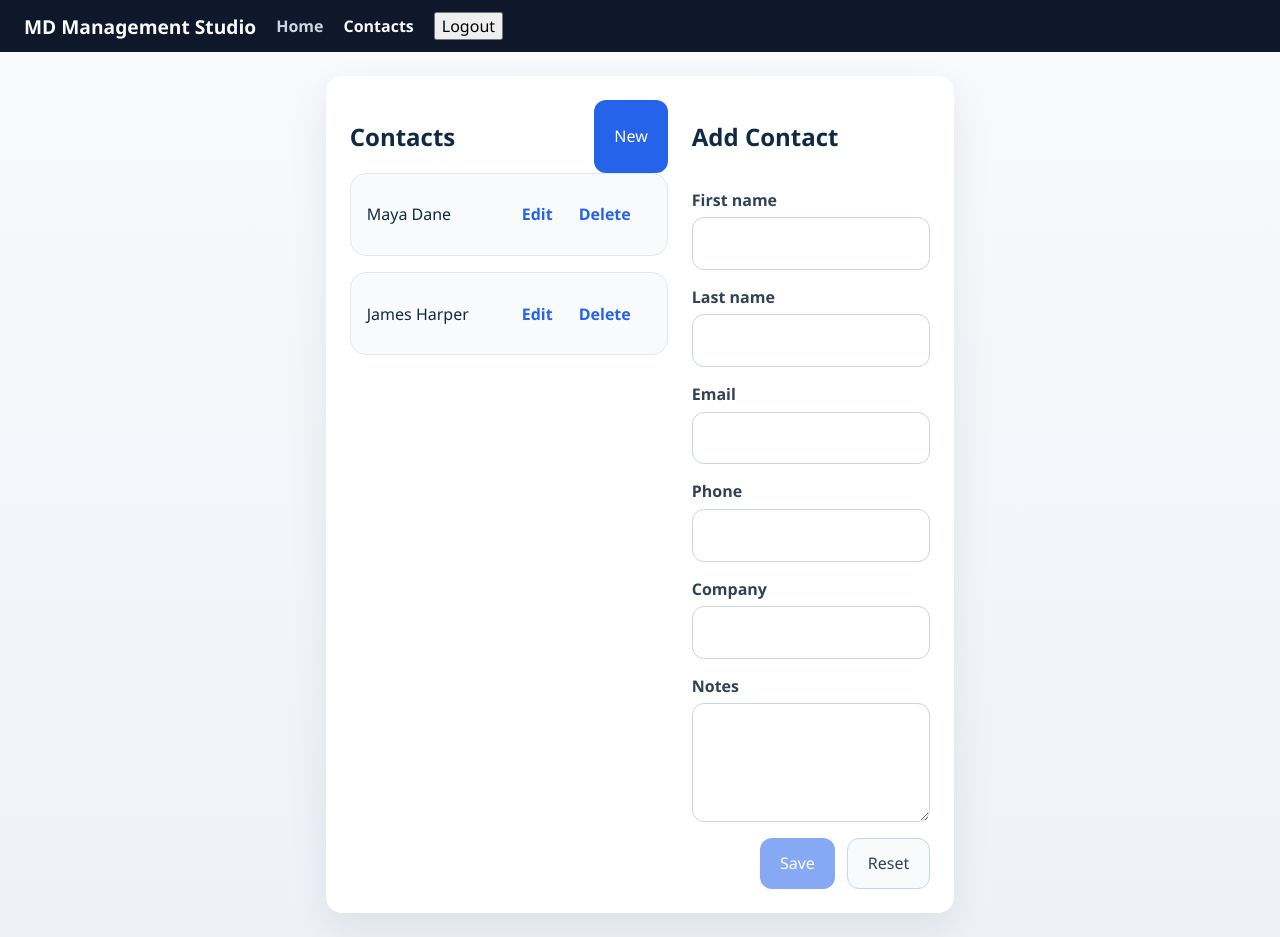
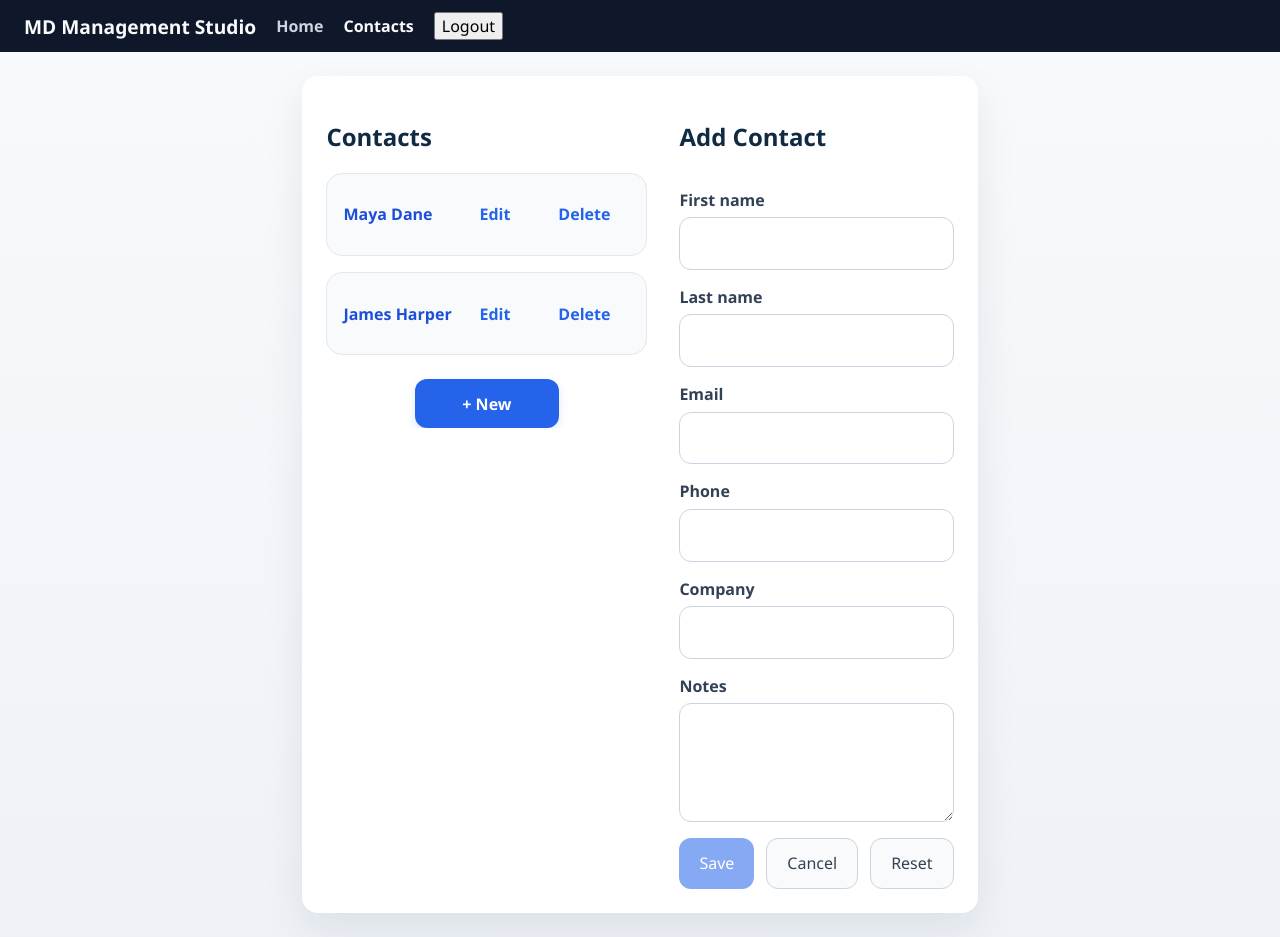
Before and after one commit to mldanello/Contacts-Angular-AI, an Angular app: page /login in a window 1280 px wide. Both pictures are taken after typing "Sample", "Sample123" into the empty fields and a click on the button "Sign in". Built offline with nearby package versions, Linux system fonts and the light colour scheme; no server answers.

Commit message:
Tweak the contact component add view mode with edit button

```diff
--- a/src/app/contacts/contacts.component.css
+++ b/src/app/contacts/contacts.component.css
@@ -7,6 +7,10 @@
 .contact-list {
   display: grid;
   gap: 1rem;
+  max-height: 48rem;
+  overflow-y: auto;
+  padding-right: 0.5rem;
+  position: relative;
 }
 
 .contact-item {
@@ -17,9 +21,57 @@
   display: flex;
   justify-content: space-between;
   align-items: center;
+  transition: border-color 0.2s ease, background-color 0.2s ease;
 }
 
-.contact-item button {
+.new-contact-button {
+  width: 9rem;
+  min-height: 2.5rem;
+  align-self: center;
+  justify-self: center;
+  display: inline-flex;
+  align-items: center;
+  justify-content: center;
+  gap: 0.5rem;
+  border-radius: 0.75rem;
+  border: none;
+  background: #2563eb;
+  color: white;
+  cursor: pointer;
+  font-weight: 600;
+  margin-top: 0.5rem;
+}
+
+.new-contact-button {
+  width: 9rem;
+  min-height: 2.5rem;
+  align-self: center;
+  justify-self: center;
+  display: inline-flex;
+  align-items: center;
+  justify-content: center;
+  gap: 0.5rem;
+  border-radius: 0.75rem;
+  border: none;
+  background: #2563eb;
+  color: white;
+  cursor: pointer;
+  font-weight: 600;
+  margin-top: 0.5rem;
+  box-shadow: 0 4px 10px rgba(37, 99, 235, 0.15);
+}
+
+.new-contact-button:hover {
+  background: #1d4ed8;
+}
+
+.contact-item.selected {
+  background: #eff6ff;
+  border-color: #93c5fd;
+}
+
+.contact-item button,
+.contact-actions button {
   border: none;
   background: transparent;
   color: #2563eb;
@@ -27,13 +79,59 @@
   font-weight: 600;
 }
 
-.contact-item button:hover {
+.contact-item button:hover,
+.contact-actions button:hover {
   color: #1d4ed8;
+}
+
+.contact-link {
+  color: #1d4ed8;
+  text-decoration: none;
+  font-weight: 600;
+}
+
+.contact-link:hover {
+  text-decoration: underline;
+}
+
+.contact-actions {
+  display: flex;
+  gap: 0.5rem;
+  align-items: center;
 }
 
 .contact-detail {
   display: grid;
   gap: 1rem;
+}
+
+.contact-view {
+  display: grid;
+  gap: 0.75rem;
+  background: #fff;
+  border: 1px solid #e2e8f0;
+  border-radius: 1rem;
+  padding: 1rem;
+}
+
+.detail-row {
+  display: grid;
+  grid-template-columns: 9rem 1fr;
+  gap: 0.75rem;
+  align-items: start;
+}
+
+.detail-label {
+  font-weight: 600;
+  color: #475569;
+  text-align: right;
+  white-space: nowrap;
+}
+
+.detail-label::after {
+  content: ':';
+  margin-left: 0.25rem;
+  color: #64748b;
 }
 
 .contact-detail form {
--- a/src/app/contacts/contacts.component.html
+++ b/src/app/contacts/contacts.component.html
@@ -3,21 +3,43 @@
     <div>
         <div class="actions" style="justify-content: space-between;">
           <h2>Contacts</h2>
-          <button class="primary" type="button" (click)="selectContact(newContactTemplate())">New</button>
         </div>
         <div class="contact-list">
-          <div *ngFor="let contact of contacts()" class="contact-item">
-            <span>{{ contact.firstName }} {{ contact.lastName }}</span>
-            <div>
-              <button type="button" (click)="selectContact(contact)">Edit</button>
-              <button type="button" class="secondary" (click)="removeContact(contact.id)">Delete</button>
+          <div *ngFor="let contact of contacts()" class="contact-item" [class.selected]="selectedContact().id === contact.id">
+            <a href="#" class="contact-link" (click)="selectContact(contact); $event.preventDefault()">
+              {{ contact.firstName }} {{ contact.lastName }}
+            </a>
+            <div class="contact-actions">
+              <button type="button" class="secondary" (click)="goToEditMode(contact)">Edit</button>
+              <button type="button" class="danger" (click)="removeContact(contact.id)">Delete</button>
             </div>
           </div>
+          <button class="primary new-contact-button" type="button" (click)="selectContact(newContactTemplate(), true)">+ New</button>
         </div>
       </div>
 
       <div class="contact-detail">
-        <h2>{{ selectedContact().id ? 'Edit Contact' : 'Add Contact' }}</h2>
+        <h2>
+          {{ selectedContact().id ? (editing() ? 'Edit Contact' : 'Contact Details') : 'Add Contact' }}
+        </h2>
+
+        <ng-container *ngIf="selectedContact().id && !editing(); else editForm">
+          <div class="contact-view">
+            <div class="detail-row"><span class="detail-label">Name</span><span>{{ selectedContact().firstName }} {{ selectedContact().lastName }}</span></div>
+            <div class="detail-row"><span class="detail-label">Email</span><span>{{ selectedContact().email }}</span></div>
+            <div class="detail-row"><span class="detail-label">Phone</span><span>{{ selectedContact().phone }}</span></div>
+            <div class="detail-row"><span class="detail-label">Company</span><span>{{ selectedContact().company }}</span></div>
+            <div class="detail-row"><span class="detail-label">Notes</span><span>{{ selectedContact().notes }}</span></div>
+          </div>
+          <div class="actions">
+            <button class="primary" type="button" (click)="goToEditMode()">Edit</button>
+            <button class="danger" type="button" (click)="removeContact(selectedContact().id)">Delete</button>
+          </div>
+          <p *ngIf="message" class="info-message">{{ message }}</p>
+          <p *ngIf="error" class="error-message">{{ error }}</p>
+        </ng-container>
+
+        <ng-template #editForm>
           <form #contactForm="ngForm" (ngSubmit)="saveContact()">
             <div class="input-group" [class.invalid]="firstName.invalid && firstName.touched">
               <label for="firstName">First name</label>
@@ -52,12 +74,11 @@
             </div>
             <div class="actions">
               <button class="primary" type="submit" [disabled]="contactForm.invalid">Save</button>
-            <button class="secondary" type="button" (click)="selectContact(newContactTemplate())">Reset</button>
+              <button class="secondary" type="button" (click)="cancelEdit()">Cancel</button>
+              <button class="secondary" type="button" (click)="selectContact(newContactTemplate(), true)">Reset</button>
               <button class="danger" type="button" *ngIf="selectedContact().id" (click)="removeContact(selectedContact().id)">Delete</button>
             </div>
           </form>
           <p *ngIf="message" class="info-message">{{ message }}</p>
           <p *ngIf="error" class="error-message">{{ error }}</p>
-      </div>
-    </div>
-</section>
+        </ng-template>
--- a/src/app/contacts/contacts.component.ts
+++ b/src/app/contacts/contacts.component.ts
@@ -23,6 +23,8 @@ export class ContactsComponent {
 
   contacts = signal<Contact[]>([]);
   selectedContact = signal<Contact>(this.newContactTemplate());
+  editing = signal(false);
+  originalContact = signal<Contact | null>(null);
 
   constructor() {
     if (!this.authService.isAuthenticated()) {
@@ -40,8 +42,37 @@ export class ContactsComponent {
     });
   }
 
-  selectContact(contact: Contact): void {
+  selectContact(contact: Contact, edit = false): void {
     this.selectedContact.set({ ...contact });
+    this.message = '';
+    this.error = '';
+
+    if (contact.id) {
+      this.originalContact.set({ ...contact });
+      this.editing.set(edit);
+    } else {
+      this.originalContact.set(null);
+      this.editing.set(true);
+    }
+  }
+
+  goToEditMode(contact?: Contact): void {
+    const selected = contact ? { ...contact } : { ...this.selectedContact() };
+    this.selectedContact.set(selected);
+    this.originalContact.set({ ...selected });
+    this.editing.set(true);
+    this.message = '';
+    this.error = '';
+  }
+
+  cancelEdit(): void {
+    const original = this.originalContact();
+    if (original && original.id) {
+      this.selectedContact.set({ ...original });
+    } else {
+      this.selectedContact.set(this.newContactTemplate());
+    }
+    this.editing.set(false);
     this.message = '';
     this.error = '';
   }
@@ -60,6 +91,7 @@ export class ContactsComponent {
         this.message = 'Contact saved successfully.';
         this.updateLocalList(saved);
         this.selectContact(saved);
+        this.editing.set(false);
       },
       error: () => this.error = 'Unable to save contact.'
     });
```
Lines whose indentation alone changed are shown as unchanged.
